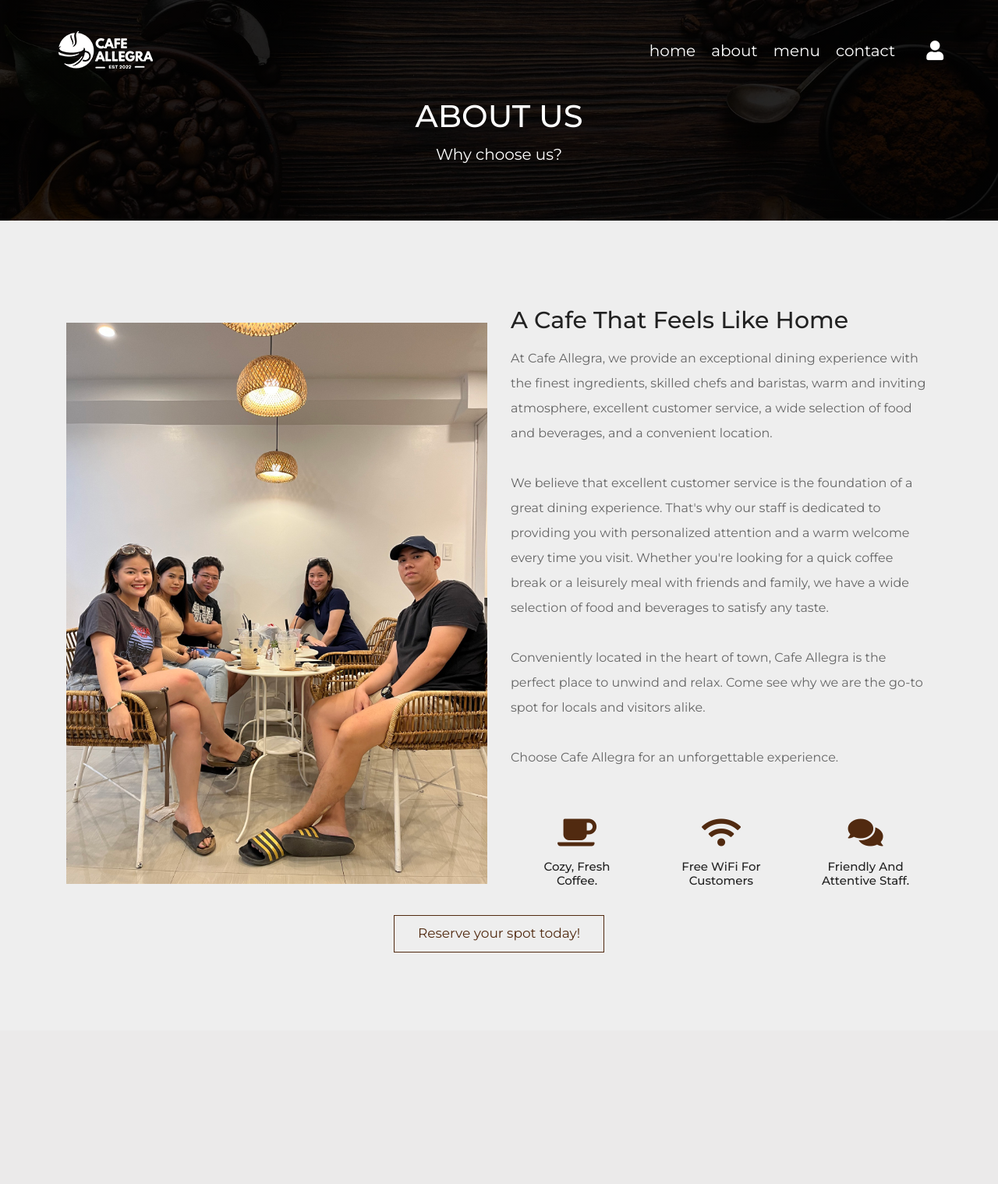
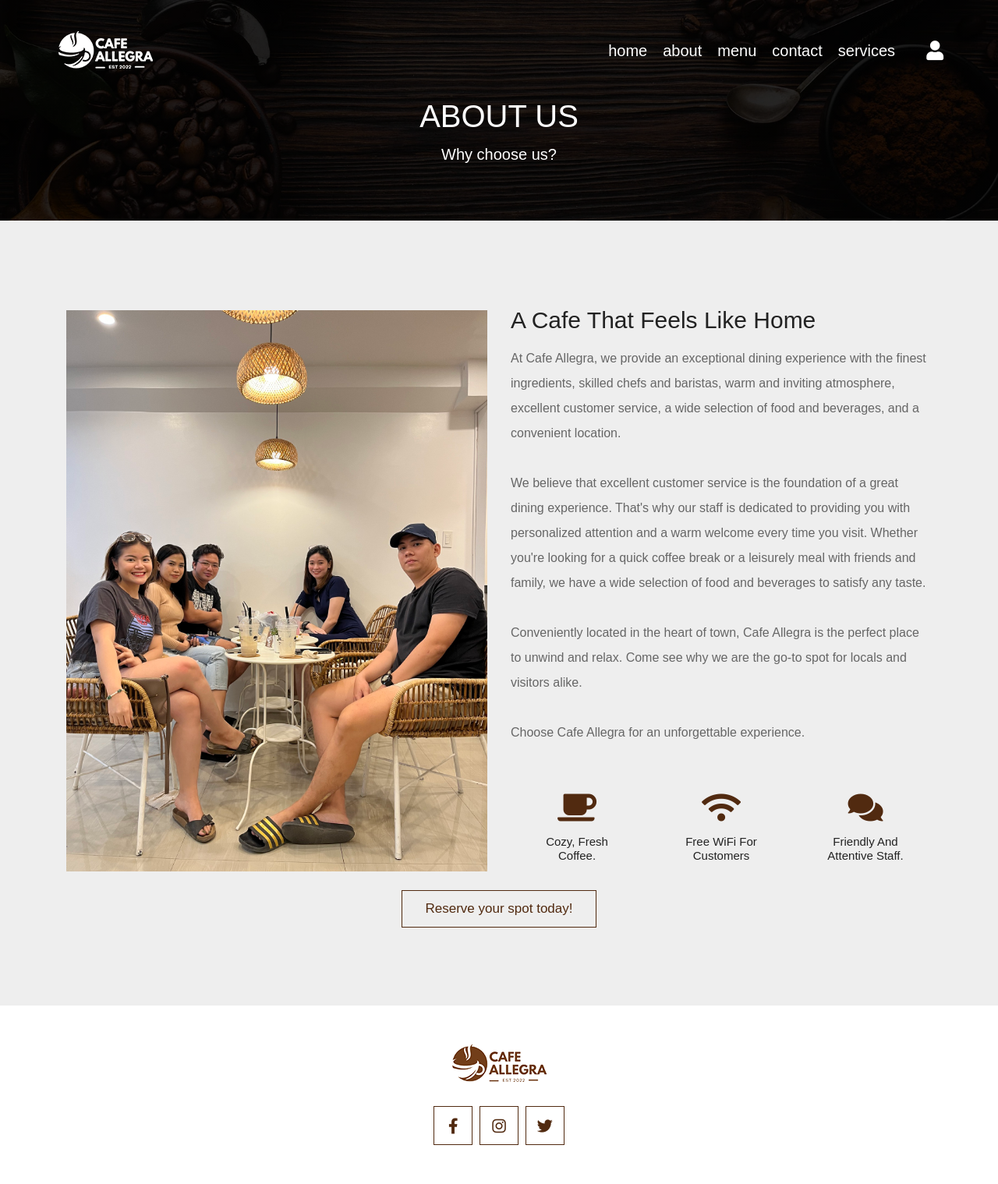
Before and after one commit to jeanherline/allegra, a PHP site: page /about.html in a window 1280 px wide. Shown: the whole page at 78% size. Before the commit the page ends 1222 px from the top, so only its background shows below. Run offline with PHP 8.4, Linux system fonts and the light colour scheme.

Commit message:
fix font and select box

```diff
--- a/about.html
+++ b/about.html
@@ -5,7 +5,7 @@
     <meta charset="UTF-8">
     <meta http-equiv="X-UA-Compatible" content="IE=edge">
     <meta name="viewport" content="width=device-width, initial-scale=1.0">
-    <title>About</title>
+    <title>Contact Us</title>
 
     <!-- font awesome cdn link  -->
     <link rel="stylesheet" href="https://cdnjs.cloudflare.com/ajax/libs/font-awesome/5.15.4/css/all.min.css">
@@ -30,13 +30,14 @@
             <div class="row align-items-center">
 
                 <!-- <a href="#" class="logo mr-auto"> <i class="fas fa-mug-hot"></i> coffee </a> -->
-                <a href="#" class="logo mr-auto"><img src="images/logo.png" alt=""></a>
+                <a href="index.html" class="logo mr-auto"><img src="images/logo.png" alt=""></a>
 
                 <nav class="nav">
                     <a href="index.html">home</a>
                     <a href="about.html">about</a>
                     <a href="menu.html">menu</a>
-                    <a href="#contact">contact</a>
+                    <a href="contact.html">contact</a>
+                    <a href="services.html">services</a>
                 </nav>
 
                 <div class="icons">
@@ -49,6 +50,31 @@
         </div>
 
     </header>
+
+    <!-- login form starts -->
+
+    <div class="login-form">
+
+        <form action="">
+            <div id="close-login-form" class="fas fa-times"></div>
+            <a href="#" class="logo mr-auto"><img src="images/logo-brown.png" alt=""></a>
+            <h3>let's start a new great day</h3>
+            <input type="email" name="" placeholder="enter your email" id="" class="box">
+            <input type="password" name="" placeholder="enter your password" id="" class="box">
+            <div class="flex">
+                <input type="checkbox" name="" id="remember-me">
+                <label for="remember-me">remember me</label>
+                <a href="#">forgot password?</a>
+            </div>
+            <input type="submit" value="login now" class="link-btn">
+            <p class="account">don't have an account? <a href="#">create one!</a></p>
+        </form>
+
+    </div>
+
+    <!-- login form ends -->
+
+    <!-- header section ends    -->
 
 
     <!-- newsletter section starts  -->
@@ -115,7 +141,7 @@
 
             <div class="box-2">
                 <center><a href="reserve.html" class="link-btn">Reserve your spot today!</a></center>
-             </div>
+            </div>
 
         </section>
 
@@ -123,7 +149,25 @@
 
     </section>
 
-    <!-- menu section ends -->
+    <!-- contact section ends -->
+
+    <!-- footer section starts  -->
+
+    <section class="footer container">
+
+        <a href="" class="logo"></i><img src="images/logo-brown.png" alt=""> </a>
+        <div class="share">
+            <a href="https://www.facebook.com/cafeallegrabaliuag" class="fab fa-facebook-f"></a>
+            <a href="https://www.instagram.com/cafeallegra.ph/" class="fab fa-instagram"></a>
+            <a href="#" class="fab fa-twitter"></a>
+        </div>
+
+    </section>
+
+    <!-- footer section ends -->
+    <!-- custom js file link  -->
+    <script src="js/script.js"></script>
+
 </body>
 
 </html>
--- a/contact.html
+++ b/contact.html
@@ -30,13 +30,14 @@
             <div class="row align-items-center">
 
                 <!-- <a href="#" class="logo mr-auto"> <i class="fas fa-mug-hot"></i> coffee </a> -->
-                <a href="#" class="logo mr-auto"><img src="images/logo.png" alt=""></a>
+                <a href="index.html" class="logo mr-auto"><img src="images/logo.png" alt=""></a>
 
                 <nav class="nav">
                     <a href="index.html">home</a>
                     <a href="about.html">about</a>
                     <a href="menu.html">menu</a>
                     <a href="contact.html">contact</a>
+                    <a href="services.html">services</a>
                 </nav>
 
                 <div class="icons">
--- a/css/style.css
+++ b/css/style.css
@@ -1,4 +1,5 @@
-@import url("https://fonts.googleapis.com/css2?family=Montserrat:wght@100;200;300;400;500;600&display=swap");
+/* @import url("https://fonts.googleapis.com/css2?family=Montserrat:wght@100;200;300;400;500;600&display=swap"); */
+@import url("https://fonts.googleapis.com/css2?family=League+Spartan&display=swap");
 * {
   font-family: 'Montserrat', sans-serif;
   margin: 0;
--- a/index.html
+++ b/index.html
@@ -30,13 +30,14 @@
          <div class="row align-items-center">
 
             <!-- <a href="#" class="logo mr-auto"> <i class="fas fa-mug-hot"></i> coffee </a> -->
-            <a href="#" class="logo mr-auto"><img src="images/logo.png" alt=""></a>
+            <a href="index.html" class="logo mr-auto"><img src="images/logo.png" alt=""></a>
 
             <nav class="nav">
                <a href="index.html">home</a>
                <a href="about.html">about</a>
                <a href="menu.html">menu</a>
                <a href="contact.html">contact</a>
+               <a href="services.html">services</a>
             </nav>
 
             <div class="icons">
@@ -147,7 +148,7 @@
          <div class="box"></div>
 
          <div class="box-2">
-            <center><a href="#" class="link-btn">See More</a></center>
+            <center><a href="menu.html" class="link-btn">See More</a></center>
          </div>
       </div>
 
--- a/reserve.html
+++ b/reserve.html
@@ -30,13 +30,14 @@
          <div class="row align-items-center">
 
             <!-- <a href="#" class="logo mr-auto"> <i class="fas fa-mug-hot"></i> coffee </a> -->
-            <a href="#" class="logo mr-auto"><img src="images/logo.png" alt=""></a>
+            <a href="index.html" class="logo mr-auto"><img src="images/logo.png" alt=""></a>
 
             <nav class="nav">
                <a href="index.html">home</a>
                <a href="about.html">about</a>
                <a href="menu.html">menu</a>
-               <a href="#contact">contact</a>
+               <a href="contact.html">contact</a>
+               <a href="services.html">services</a>
             </nav>
 
             <div class="icons">
```
Also changed, not shown: menu.html (+8 -10 lines).
